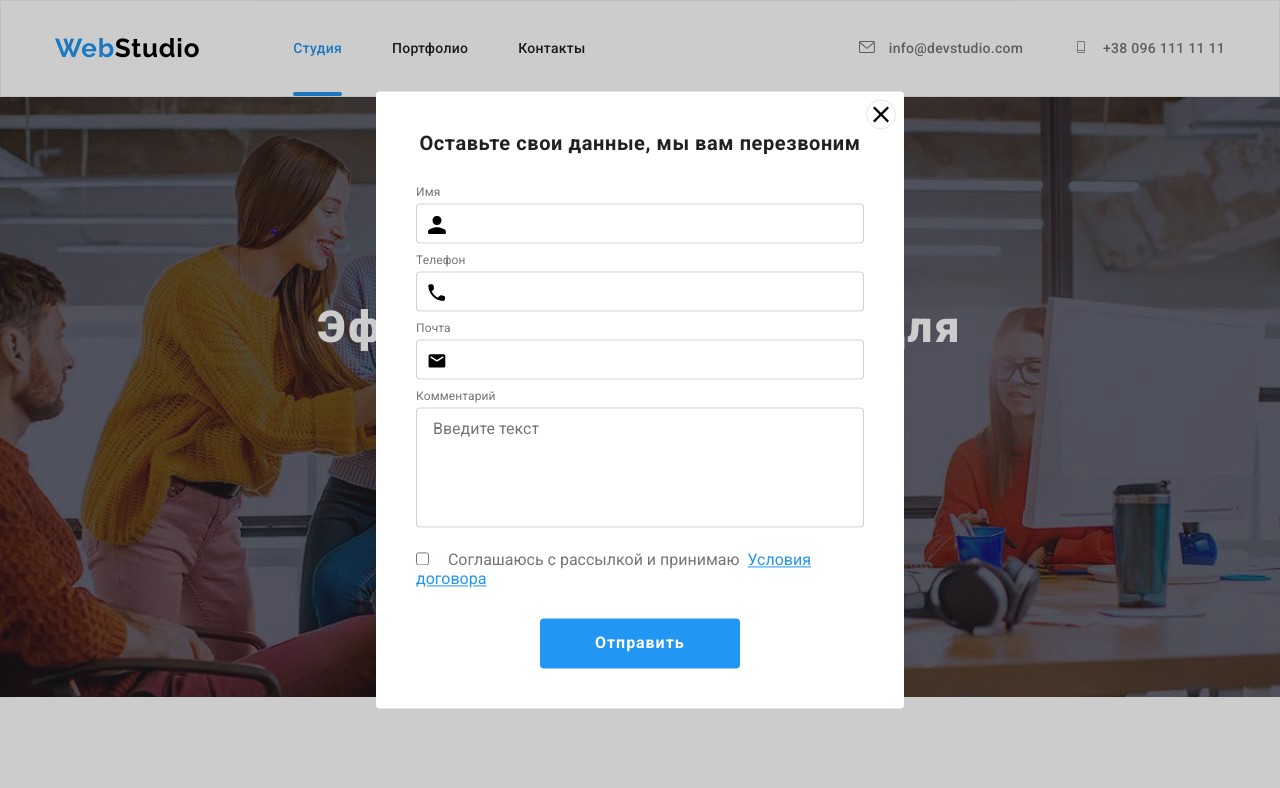
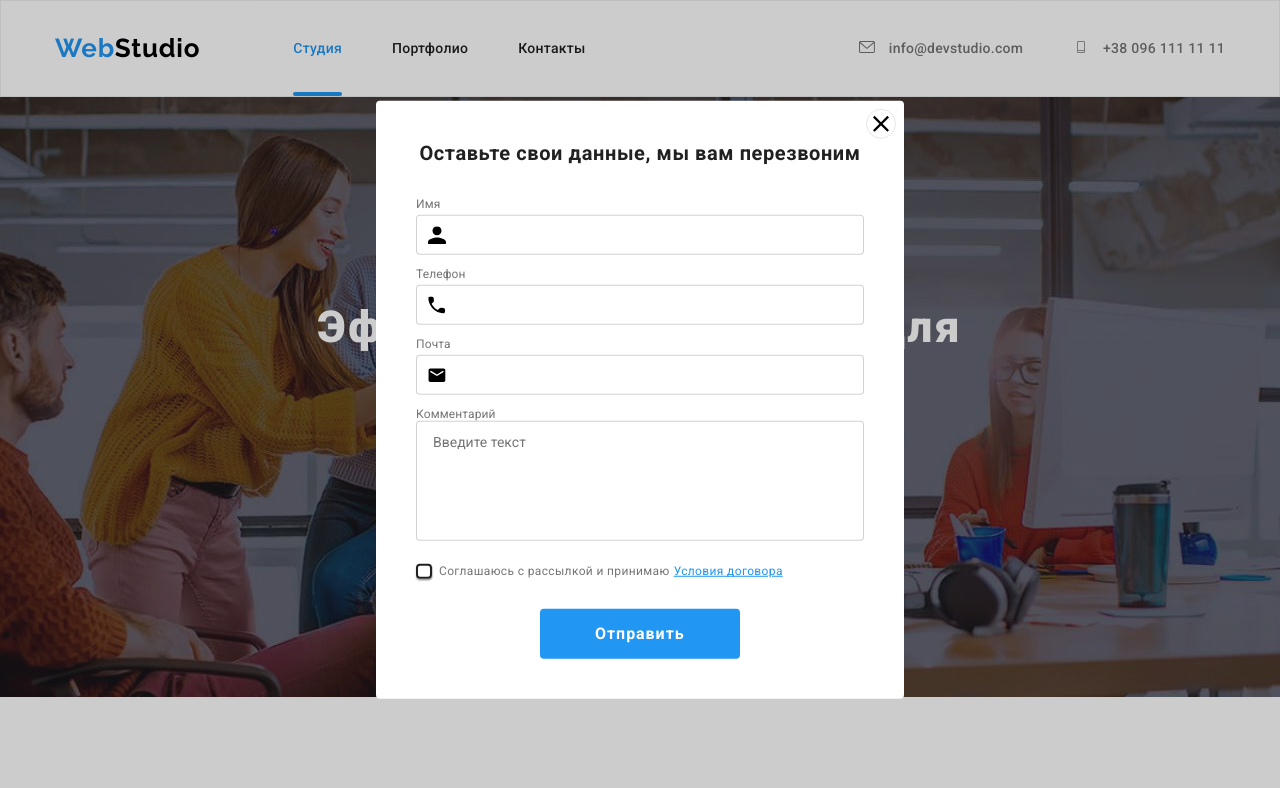
Before and after one commit to NikitaDezgot/goit-markup-hw-06, a plain HTML site: page index.html in a window 1280 px wide. Both pictures are taken after a click on the button "Заказать услугу". Shown: the top 788 px of the page. Drawn offline with nearby package versions, Linux system fonts and the light colour scheme.

Commit message:
финиш

```diff
--- a/css/styles.css
+++ b/css/styles.css
@@ -24,6 +24,7 @@ img {
 body {
   color: #757575;
   font-family: Roboto, sans-serif;
+  font-size: 14px;
 }
 .conteiner {
   width: 1200px;
@@ -286,6 +287,10 @@ button {
   /* display: flex;
   justify-content: center;
   align-items: center; */
+
+  transition-property: opacity, pointer-events;
+  transition-duration: 250ms;
+  transition-timing-function: cubic-bezier(0.4, 0, 0.2, 1);
 }
 
 .backdrop.is-hidden {
@@ -340,6 +345,7 @@ button {
   box-sizing: border-box;
   border-radius: 4px;
   padding-left: 42px;
+  margin-top: 4px;
 }
 
 /* .modal-form:hover .modal-list-contact,
@@ -412,10 +418,6 @@ button {
   resize: none;
 }
 
-/* .input-list {
-  position: relative;
-} */
-
 .button-modal-list {
   width: 200px;
   height: 50px;
@@ -448,6 +450,33 @@ button {
   box-shadow: 0px 4px 4px rgba(0, 0, 0, 0.15);
   cursor: pointer;
 }
+
+/*
+.checbox {
+  display: flex;
+  justify-content: center;
+  align-items: center;
+
+  font-family: Roboto;
+  font-style: normal;
+  font-weight: normal;
+  font-size: 12px;
+  line-height: 1.2;
+  letter-spacing: 0.03em;
+  color: #757575;
+  cursor: pointer;
+}
+.modal-checkbox-span {
+  display: inline-flex;
+  align-items: center;
+  justify-content: center;
+  width: 16px;
+  height: 15px;
+  border: 1px solid #212121;
+  border-radius: 2px;
+  margin-right: 7px;
+  fill: transparent;
+}
 .modal-checbox-svg {
   width: 16px;
   height: 15px;
@@ -462,19 +491,51 @@ button {
   display: inline-flex;
 }
 
-.checbox {
-  display: inline-flex;
-  justify-content: center;
-  align-items: center;
-  /* margin-bottom: 30px; */
+.modal-checbox:checked + .modal-checkbox-svg {
+  border-color: #2196f3;
+} */
+.form-checkbox {
+  position: absolute;
+  width: 1px;
+  height: 1px;
+  margin: -1px;
+  padding: 0;
+  overflow: hidden;
+  border: 0;
+  clip: rect(0 0 0 0);
+}
+
+.checkbox-text {
+  font-size: 14px;
+  line-height: 1.2;
+  color: #757575;
+  display: flex;
+
   font-family: Roboto;
   font-style: normal;
   font-weight: normal;
   font-size: 12px;
-  line-height: calc(24 / 14);
+  line-height: 1.2;
   letter-spacing: 0.03em;
   color: #757575;
   cursor: pointer;
+}
+
+.checkbox-text span {
+  width: 16px;
+  height: 15px;
+  border: 2px solid #212121;
+  box-shadow: 0px 1px 3px rgb(0 0 0 / 12%), 1px 1px rgb(0 0 0 / 14%),
+    0px 2px 1px rgb(0 0 0 / 20%);
+  border-radius: 4px;
+  margin-right: 7px;
+  display: flex;
+  align-items: center;
+  justify-content: center;
+}
+.checkbox-text:checked + .modal-checkbox-span {
+  background-color: #2196f3;
+  border: none;
 }
 
 .modal-checbox-link {
--- a/index.html
+++ b/index.html
@@ -72,11 +72,7 @@
                         <p class="modal-titel">Оставьте свои данные, мы вам перезвоним</p>
                     <form action="" class="modal-list">
                         <div class="modal-form">
-                            <label for="modal-list-text">
-                        <p class="modal-list-text">Имя</p>
-                            </label>
-                        <label for="user-name" class="modal-text-inf"></label>
-
+                            <label for="user-name" class="modal-list-text">Имя</label>
                             <input class="modal-list-contact" name="user-name" id="user-name" type="text"  required>
                         <span class="input-list">
                             <svg class="modal-icon">
@@ -85,11 +81,7 @@
                         </span>
                         </div>
                         <div class="modal-form">
-                            <label for="modal-list-text">
-                        <p class="modal-list-text">Телефон</p>
-                            </label>
-                        <label for="user-tel"></label>
-
+                            <label for="user-tel" class="modal-list-text">Телефон</label>
                             <input class="modal-list-contact" name="user-tel" id="user-tel" type="tel" >
                         <span class="input-list">
                             <svg class="modal-icon">
@@ -98,11 +90,7 @@
                         </span>
                         </div>
                         <div class="modal-form">
-                            <label for="modal-list-text">
-                        <p class="modal-list-text">Почта</p>
-                            </label>
-                        <label for="user-mail"></label>
-
+                            <label for="user-mail" class="modal-list-text">Почта</label>
                             <input class="modal-list-contact" name="user-mail" id="user-mail" type="email" >
                         <span class="input-list">
                             <svg class="modal-icon">
@@ -111,21 +99,28 @@
                         </span>
                         </div>
                         <div class="modal-form-coment">
-                            <label for="modal-list-text">
-                        <p class="modal-list-text">Комментарий</p>
-                            </label>
-                        <label for="user-comit"></label>
+                            <label for="user-comit" class="modal-list-text">Комментарий</label>
                             <textarea class="modal-list-form" name="user-comit" id="user-comit" placeholder="Введите текст"></textarea>
                         </div>
-                        <input type="checkbox">
+
+                        <input type="checkbox" id="modal-checkbox" class="modal-checkbox form-checkbox">
+                        <label for="modal-checkbox" class="checkbox-text">
+                            <span class="modal-checkbox-span">
+                                <svg width="11px" height="8px" class="modal-checkbox-svg">
+                                    <use href="./images/sprite(2).svg#icon-chekkkkk"></use>
+                                </svg>
+                            </span> Соглашаюсь с рассылкой и принимаю
+                            <a href="" class="modal-checbox-link">Условия договора</a>
+                        </label>
+                        <!-- <input type="checkbox" class="form-checkbox">
                         <label for="checkbox" class="checkbox">
                         <span class="modal-checkbox-span">
                             <svg width="11px" height="8px" class="modal-checkbox-svg">
                                 <use href="./images/sprite(2).svg#icon-chekkkkk"></use>
                             </svg>
-                            Соглашаюсь с рассылкой и принимаю
-                            <a href="" class="modal-checbox-link">Условия договора</a>
-                        </span>
+                        </span> -->
+                            <!-- Соглашаюсь с рассылкой и принимаю
+                            <a href="" class="modal-checbox-link">Условия договора</a> -->
                         </label>
 
                         <button type="submit" class="button-modal-list">Отправить</button>
```
Lines whose indentation alone changed are shown as unchanged.
